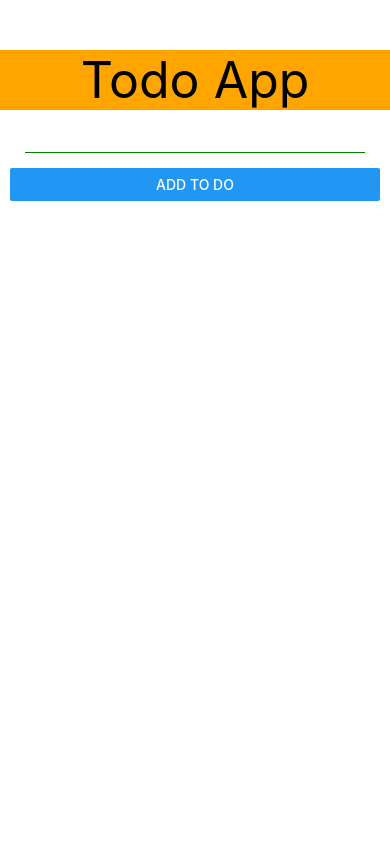
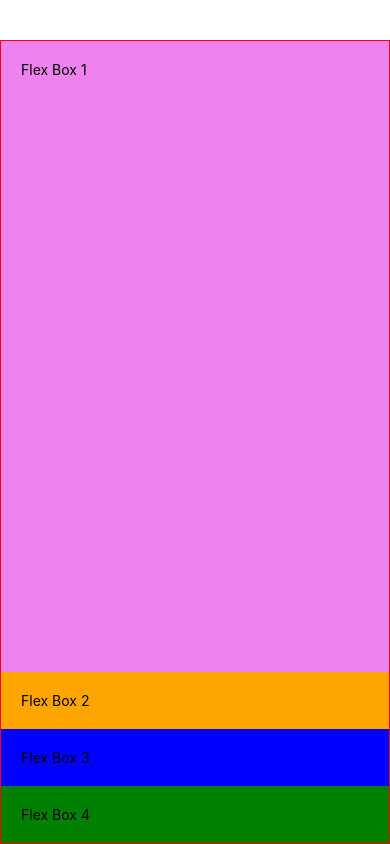
Before and after one commit to tedvkieu/Train-React-Native, a React Native app: screen / in a window 390 px wide. Built offline with nearby package versions, Linux system fonts and the light colour scheme.

Commit message:
#12. Flex Box Basic

```diff
--- a/App.tsx
+++ b/App.tsx
@@ -13,6 +13,7 @@
     TouchableWithoutFeedback,
     View,
 } from 'react-native';
+import FlexBox from './components/flex.box';
 
 interface ITodo {
     id: number;
@@ -51,39 +52,40 @@
     return (
         // view tuong ung voi the div
 
-        <TouchableWithoutFeedback onPress={() => Keyboard.dismiss()}>
-            <View style={styles.container}>
-                <Text style={styles.header}>Todo App</Text>
+        // <TouchableWithoutFeedback onPress={() => Keyboard.dismiss()}>
+        //     <View style={styles.container}>
+        //         <Text style={styles.header}>Todo App</Text>
 
-                <View style={styles.body}>
-                    <TextInput
-                        value={todo}
-                        style={styles.input}
-                        onChangeText={(value) => setTodo(value)}
-                    />
-                    <Button title="ADD to do" onPress={() => handleAddTodo()} />
-                </View>
-                <View style={styles.body}>
-                    <FlatList
-                        keyExtractor={(item) => item.id + ''}
-                        data={listTodo}
-                        renderItem={({ item }) => {
-                            return (
-                                <Pressable
-                                    onPress={() => deleteTodo(item.id)}
-                                    style={({ pressed }) => ({
-                                        opacity: pressed ? 0.5 : 1,
-                                    })}>
-                                    <Text style={styles.todoItem}>
-                                        {item.name}
-                                    </Text>
-                                </Pressable>
-                            );
-                        }}
-                    />
-                </View>
-            </View>
-        </TouchableWithoutFeedback>
+        //         <View style={styles.body}>
+        //             <TextInput
+        //                 value={todo}
+        //                 style={styles.input}
+        //                 onChangeText={(value) => setTodo(value)}
+        //             />
+        //             <Button title="ADD to do" onPress={() => handleAddTodo()} />
+        //         </View>
+        //         <View style={styles.body}>
+        //             <FlatList
+        //                 keyExtractor={(item) => item.id + ''}
+        //                 data={listTodo}
+        //                 renderItem={({ item }) => {
+        //                     return (
+        //                         <Pressable
+        //                             onPress={() => deleteTodo(item.id)}
+        //                             style={({ pressed }) => ({
+        //                                 opacity: pressed ? 0.5 : 1,
+        //                             })}>
+        //                             <Text style={styles.todoItem}>
+        //                                 {item.name}
+        //                             </Text>
+        //                         </Pressable>
+        //                     );
+        //                 }}
+        //             />
+        //         </View>
+        //     </View>
+        // </TouchableWithoutFeedback>
+        <FlexBox />
     );
 }
 
--- /dev/null
+++ b/components/flex.box.tsx
@@ -0,0 +1,48 @@
+import { StyleSheet, Text, View } from 'react-native';
+
+const styles = StyleSheet.create({
+    container: {
+        marginTop: 40,
+        flex: 1,
+        borderWidth: 1,
+        borderColor: 'red',
+    },
+    item1: {
+        backgroundColor: 'violet',
+        padding: 20,
+        flex: 1,
+    },
+    item2: {
+        backgroundColor: 'orange',
+        padding: 20,
+    },
+    item3: {
+        backgroundColor: 'blue',
+        padding: 20,
+    },
+    item4: {
+        backgroundColor: 'green',
+        padding: 20,
+    },
+});
+
+const FlexBox = () => {
+    return (
+        <View style={styles.container}>
+            <View style={styles.item1}>
+                <Text>Flex Box 1</Text>
+            </View>
+            <View style={styles.item2}>
+                <Text>Flex Box 2</Text>
+            </View>
+            <View style={styles.item3}>
+                <Text>Flex Box 3</Text>
+            </View>
+            <View style={styles.item4}>
+                <Text>Flex Box 4</Text>
+            </View>
+        </View>
+    );
+};
+
+export default FlexBox;
```
